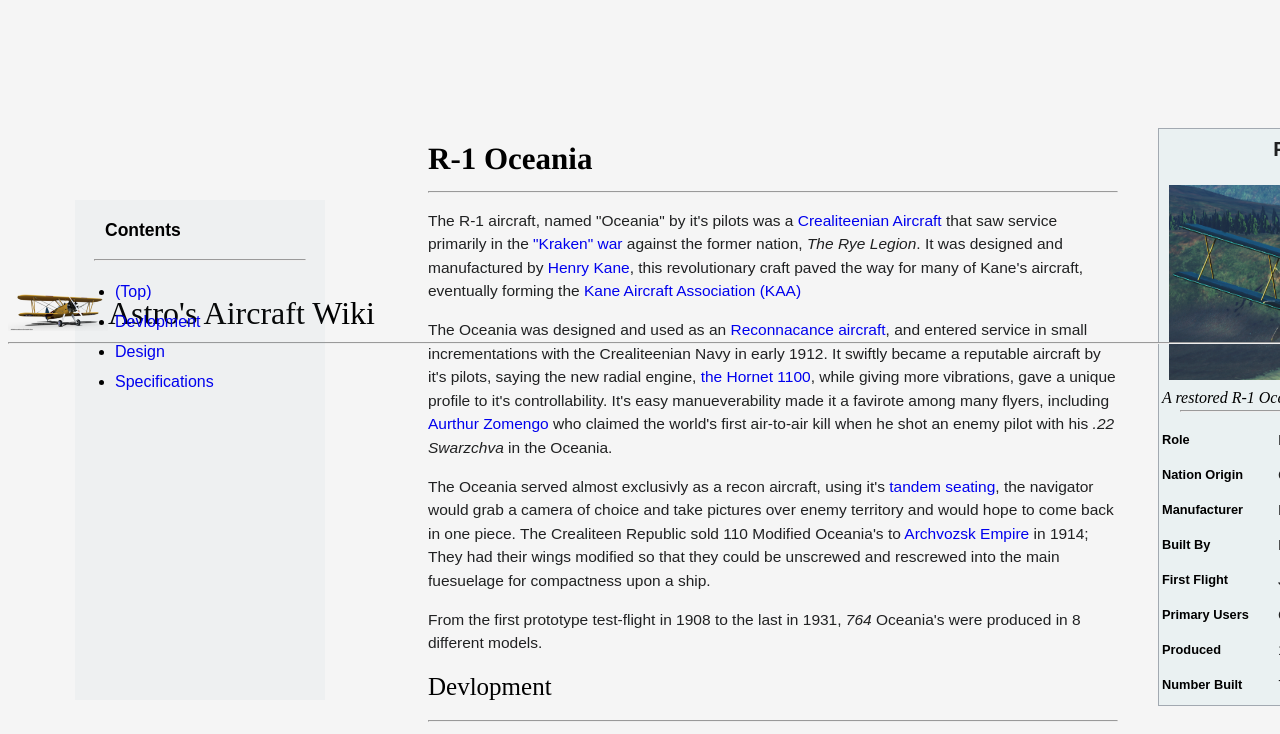
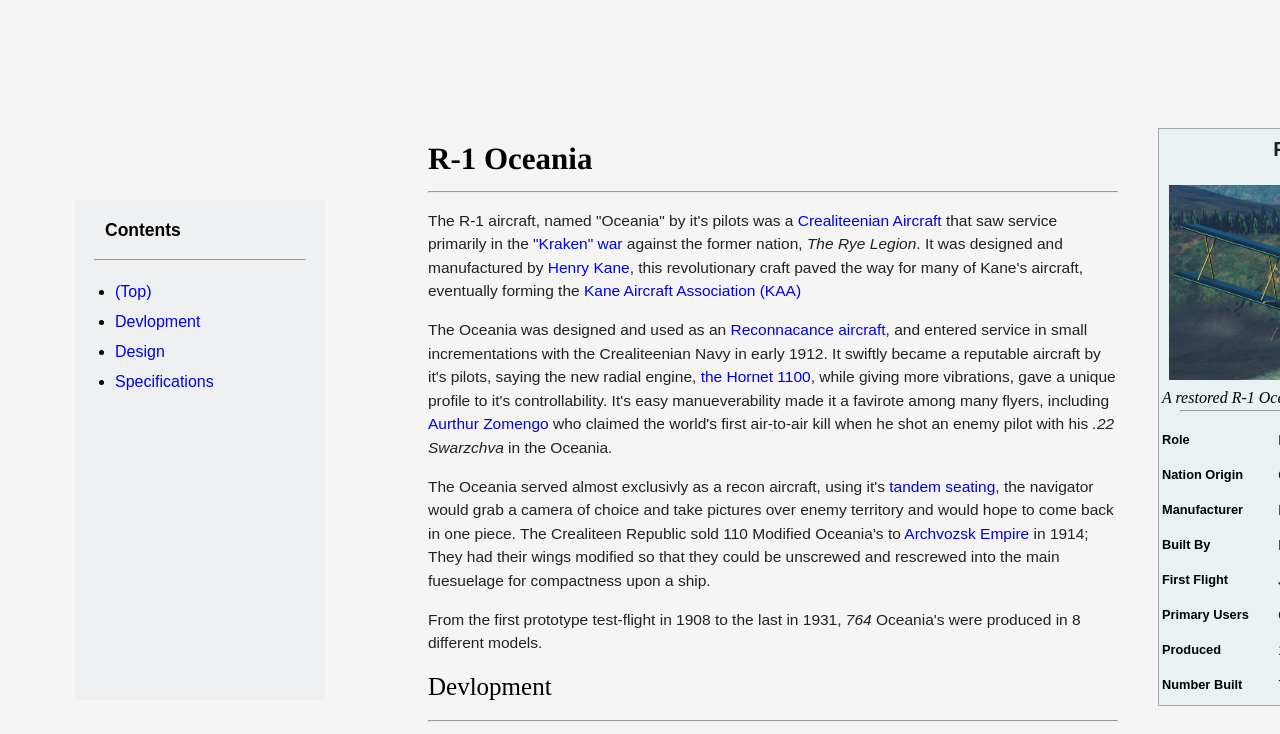
Before and after one commit to Astrocricket777/Astrocricket777.github.io, a plain HTML site: page Article1.html in a window 1280 px wide. Shown: the top 734 px of the page. Drawn offline with Linux system fonts and the light colour scheme.

Commit message:
Update style.css

```diff
--- a/style.css
+++ b/style.css
@@ -73,7 +73,7 @@ li {
 
 .NavBar {
     position: relative;
-    top: -3080px;
+    top: -3880px;
     width: 1920px;
     height: 65px;
 }
```
